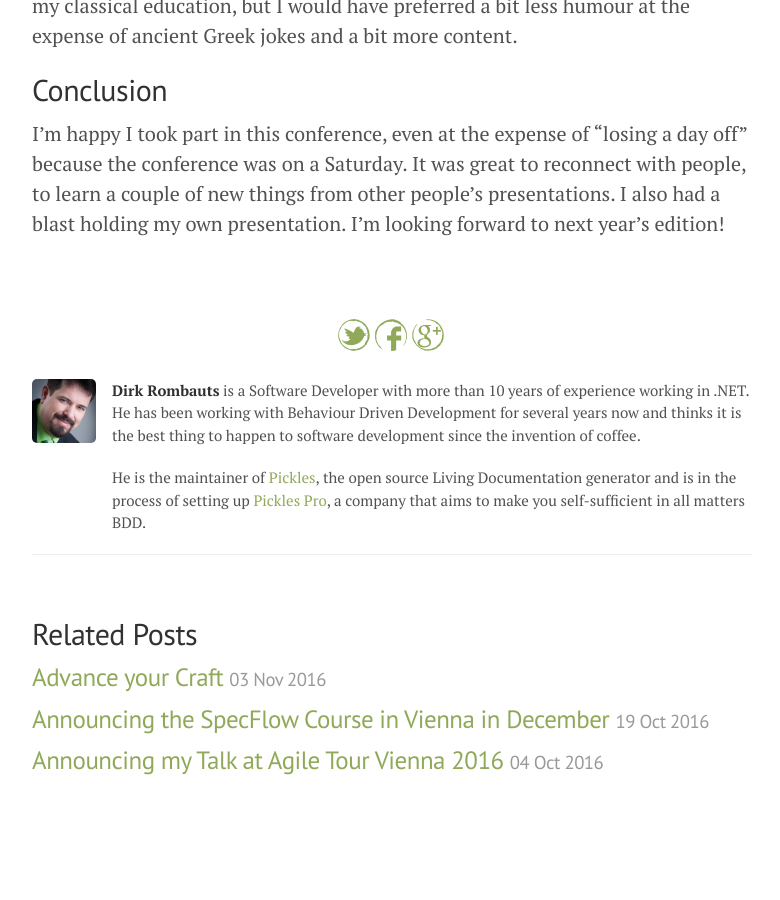
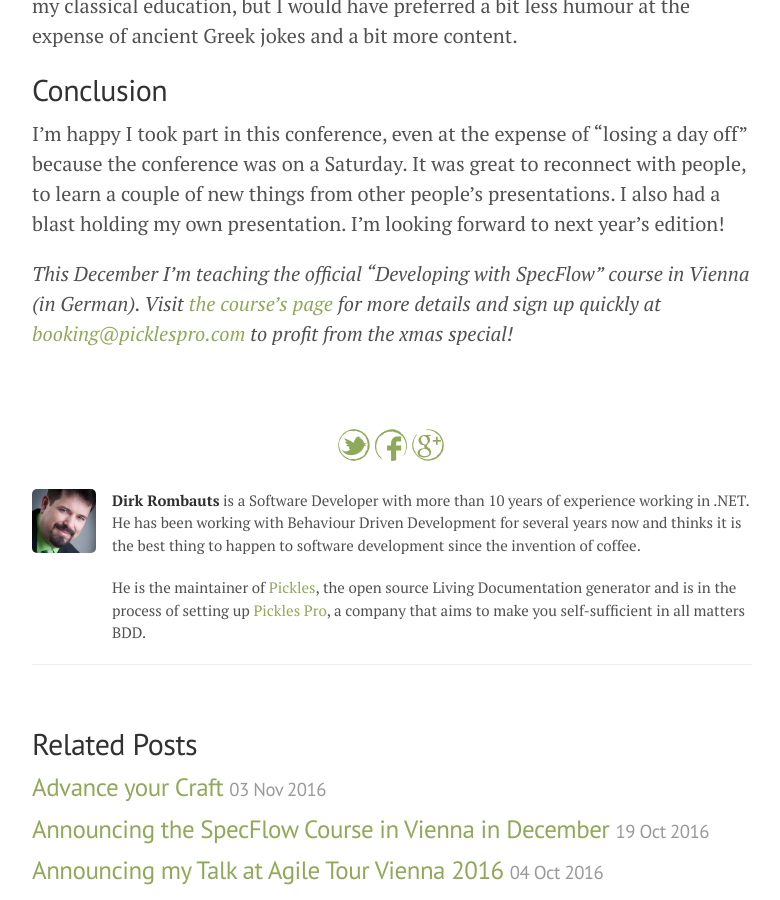
Before and after one commit to dirkrombauts/DirkRombautsPicklesPro.github.io, a Jekyll site: the page built from _posts/2016-11-15-impressions-from-agile-tour-vienna-2016.markdown, in a window 1280 px wide and 900 px high, scrolled down 3581 px. Shown: the whole window, without its empty margins (248-1028 px from the left). Built offline with Jekyll 4.4.1, drawn with Linux system fonts in a browser that asks for light colours; comment, search, counter and statistics services are not loaded; before the commit the page ends 4417 px from its top, so only the background shows below that.

Commit message:
Something about the xmas special

```diff
--- a/_posts/2016-11-15-impressions-from-agile-tour-vienna-2016.markdown
+++ b/_posts/2016-11-15-impressions-from-agile-tour-vienna-2016.markdown
@@ -60,3 +60,5 @@ A humorous talk about the pillars of agile testing, about the results that are s
 
 ## Conclusion
 I’m happy I took part in this conference, even at the expense of “losing a day off” because the conference was on a Saturday. It was great to reconnect with people, to learn a couple of new things from other people’s presentations. I also had a blast holding my own presentation. I’m looking forward to next year’s edition!
+
+*This December I'm teaching the official "Developing with SpecFlow" course in Vienna (in German). Visit [the course's page](http://www.picklespro.com/xmasspecial/) for more details and sign up quickly at [booking@picklespro.com](mailto:booking@picklespro.com) to profit from the xmas special!*
```
